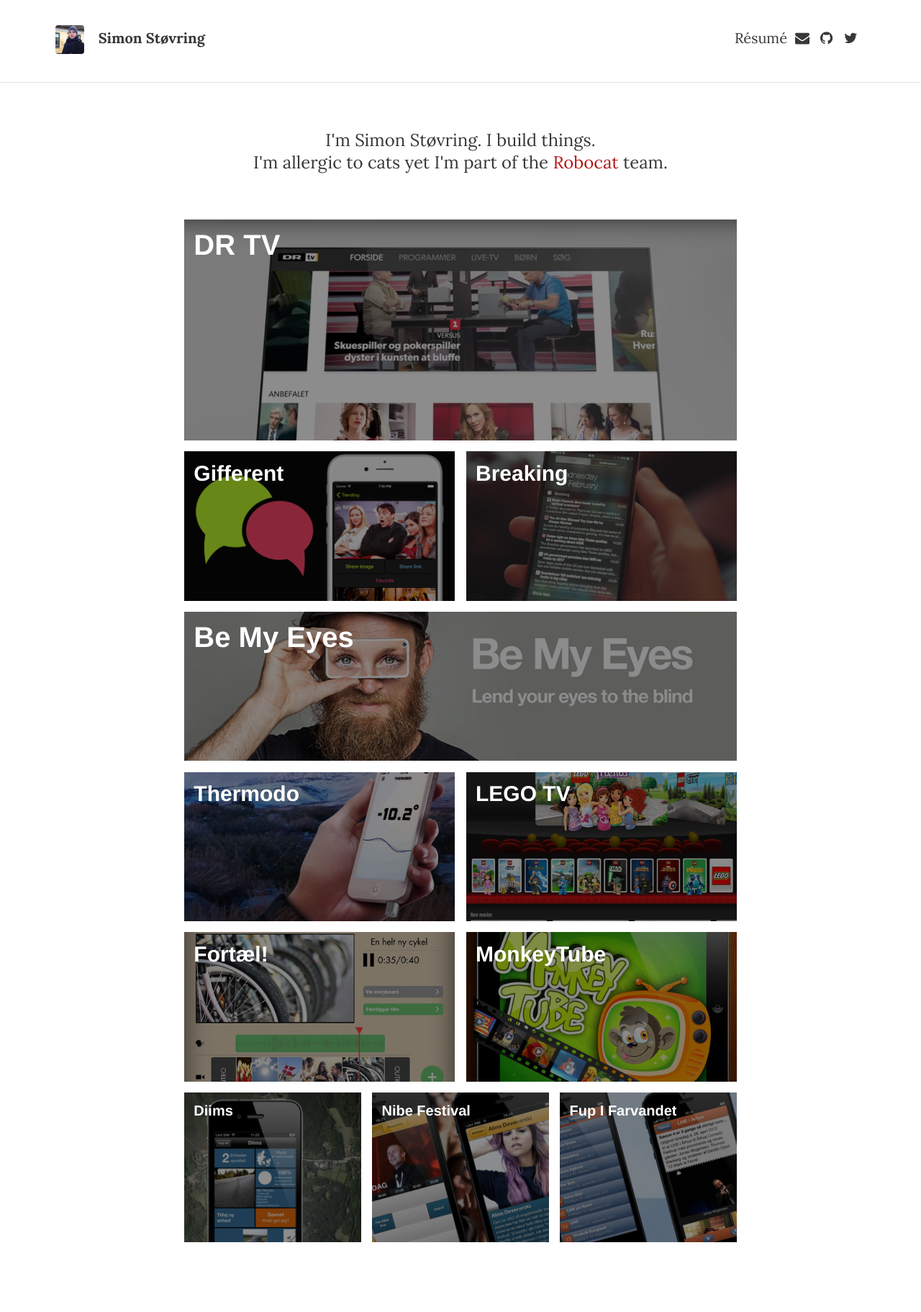
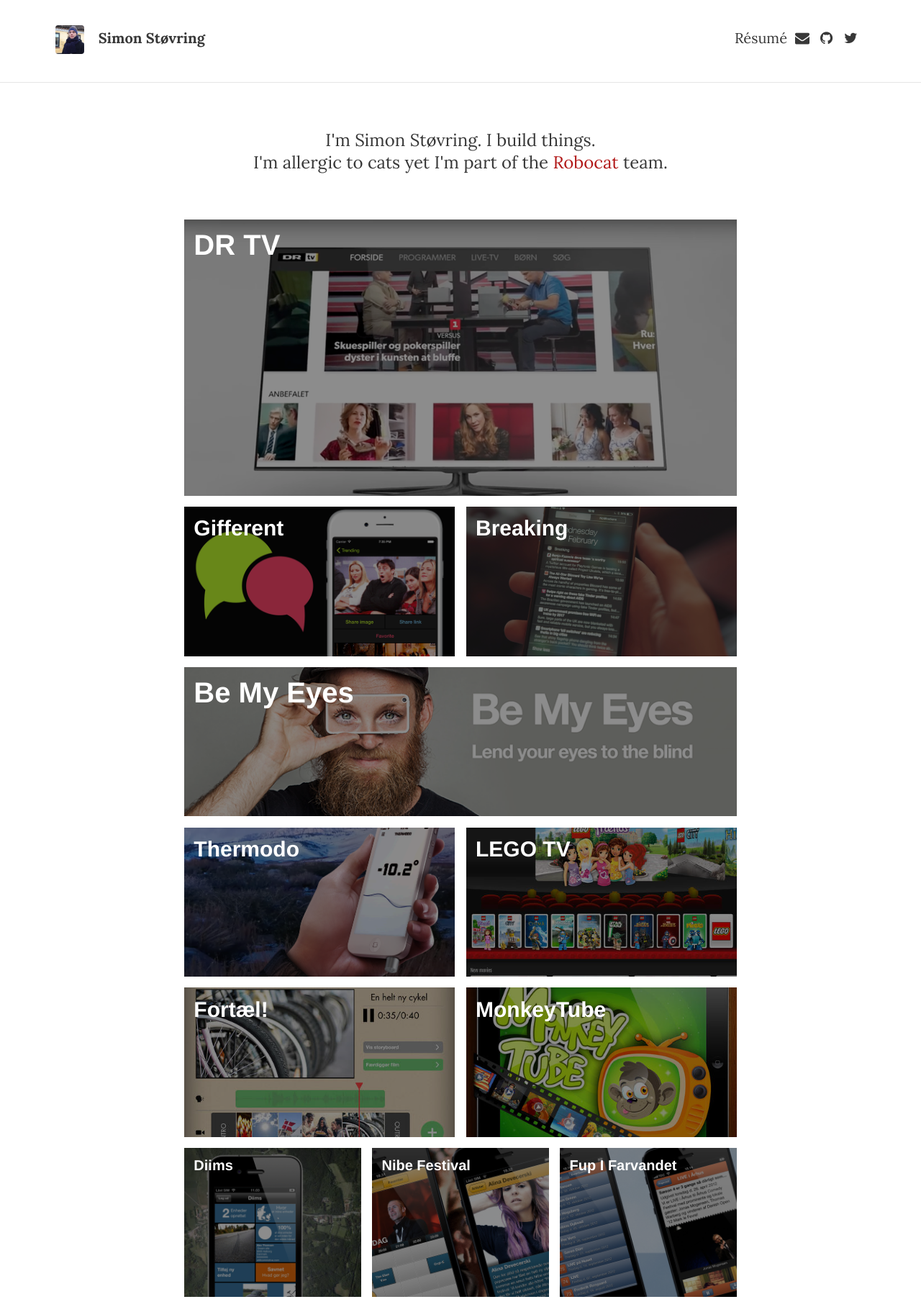
Before and after one commit to simonbs/simonbs.github.io, a Jekyll site: the page built from index.html, in a window 1280 px wide. Shown: the whole page at 72% size. Built offline with Jekyll 4.4.1, drawn with Linux system fonts in a browser that asks for light colours; nearby versions of some CDN libraries; some web fonts are replaced; the list of posts is cut into pages by our own code; before the commit the page ends 1746 px from its top, so only the background shows below that.

Commit message:
Hue projects are even bigger

```diff
--- a/_sass/layouts/_projects.scss
+++ b/_sass/layouts/_projects.scss
@@ -30,7 +30,7 @@
   }
 
   .huge {
-    padding-top: 40%;
+    padding-top: 50%;
   }
 
   .big {
```
